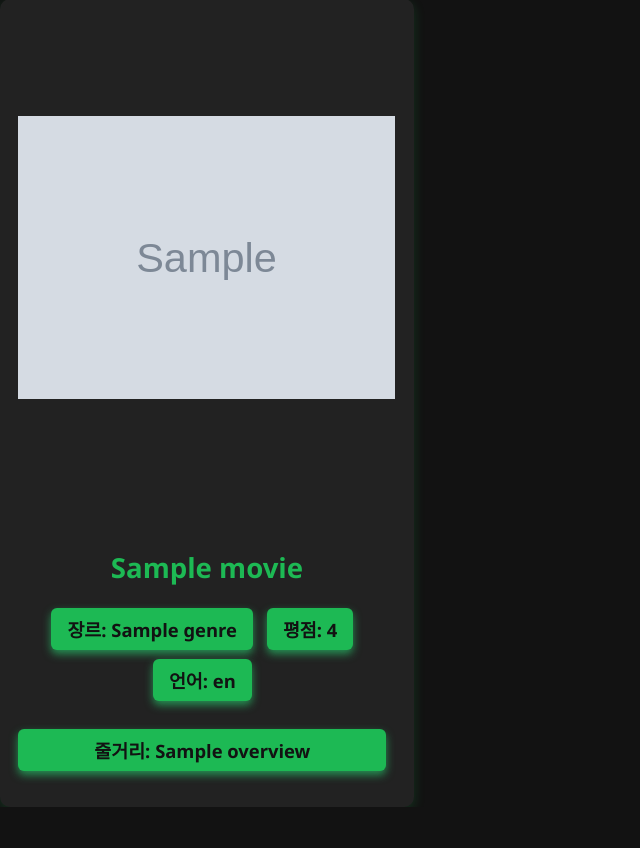
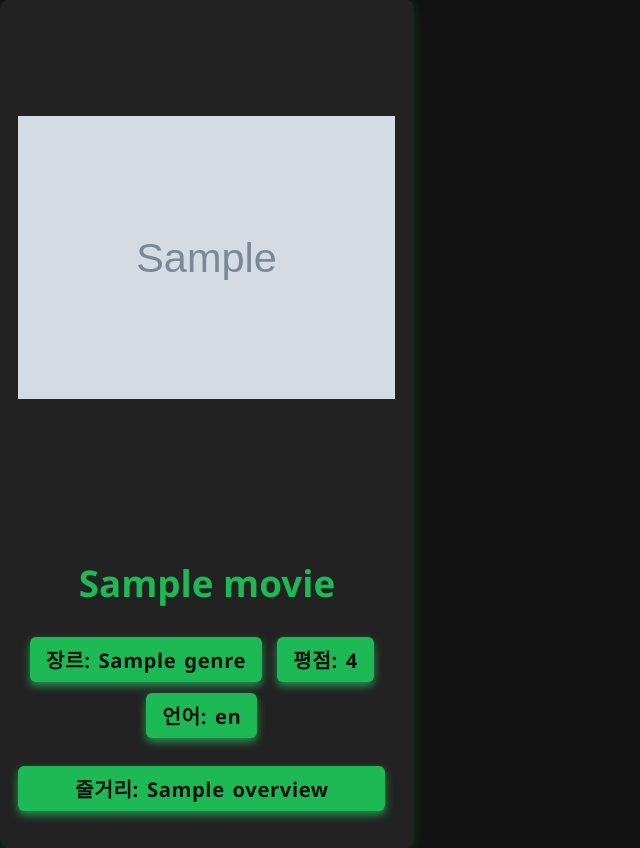
Before and after one commit to yhs1202/Python_My_Cinema, a Flask app: template templates/recommend_mv.html in a window 1280 px wide. Shown: the part 84-932 px from the top of the page, without its empty margins (0-640 px from the left). Before the commit the page ends 891 px from the top, so only its background shows below. Run offline with Flask 3, Linux system fonts and the light colour scheme; the template is opened without the code that fills it: most values are stand-ins (such as "Sample title", 1, 10 or a date in 2020); grey boxes marked "Sample" are stand-in pictures.

Commit message:
영화추천사이트UI수정

```diff
--- a/templates/recommend_mv.html
+++ b/templates/recommend_mv.html
@@ -70,7 +70,7 @@
         .movie_card h3 {
             margin-bottom: 0.8em;
             color: #1DB954;
-            font-size: 1.5em;
+            font-size: 2em;
         }
 
         .movie_card img.movie_poster {
@@ -89,11 +89,13 @@
             color: #121212;
             padding: 8px 16px;
             border-radius: 6px;
-            font-weight: 600;
-            font-size: 1em;
+            font-weight: 750;
+            font-size: 1.1em;
             margin: 0 0.5em 0.5em 0;
             box-shadow: 0 4px 8px rgba(39, 174, 96, 0.8);
             cursor: default;
+            letter-spacing: 0.03em;
+            word-spacing: 0.1em;
         }
 
         .overview-box{
```
